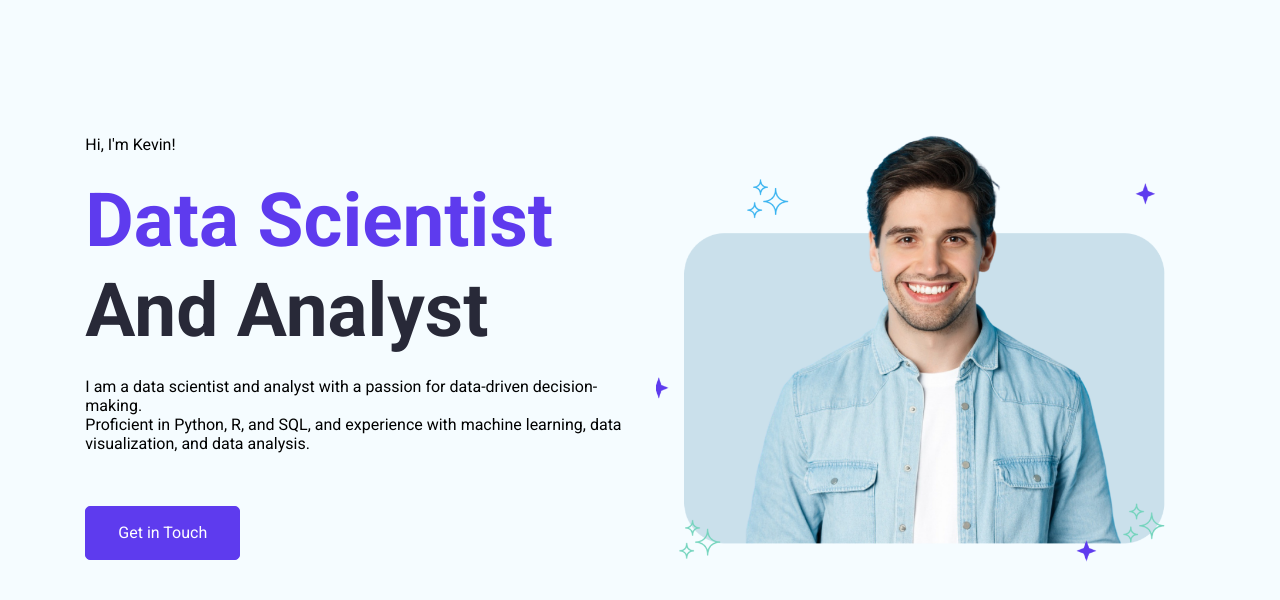
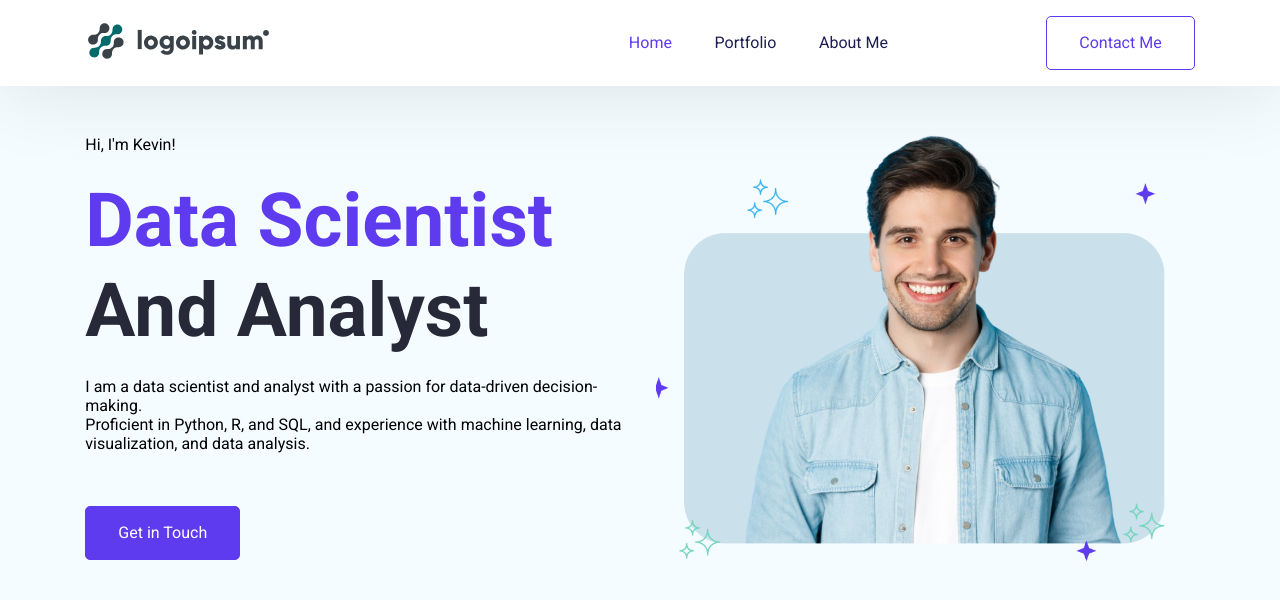
Before and after one commit to wkevin1210/portfolio, a React (Create React App) app: page / in a window 1280 px wide. Shown: the top 600 px of the page. Built offline with nearby package versions, Linux system fonts and the light colour scheme.

Commit message:
Added Navbar

```diff
--- a/src/App.css
+++ b/src/App.css
@@ -151,6 +151,50 @@
 }
 /* Section Titles Ends */
 
+/* Navbar Style Start */
+.navbar{
+    display:flex;
+    justify-content: space-between;
+    align-items: center;
+    padding: 15px 85.333px;
+    background: var(--white);
+    box-shadow: 0px 5.333px 80px 0 rgba(0,0,0,0.1);
+    position: fixed;
+    top: 0;
+    left: 0;
+    right: 0;
+}
+
+.navbar-items > ul{
+    list-style: none;
+    display: flex;
+    align-items: flex-start;
+    gap: 42.667px;
+    text-decoration: none;
+}
+
+.navbar-items ul > li > a{
+    text-decoration: none;
+}
+
+/* Navbar Content */
+
+.navbar-content{
+    color: var(--darkblue);
+    font-size: 16px;
+    font-style: normal;
+    font-weight: 400;
+    line-height: 24px;
+    cursor: pointer;
+}
+
+.navbar-active-content{
+    color: var(--primary);
+
+}
+
+/* Navbar Style Ends */
+
 /* Hero Section Style */
 .hero-section {
     display: grid;
@@ -199,3 +243,5 @@
     width: 100%;
     height: 100%;
 }
+
+/* Hero Section Style Ends */
--- a/src/App.js
+++ b/src/App.js
@@ -1,12 +1,21 @@
 import "./App.css";
 import React from "react";
 import { BrowserRouter as Router, Route, Routes} from "react-router-dom";
+import Navbar from "./Pages/Home/Navbar";
 import Home from "./Pages/Home/Homescreen";
 
 function App() {
     return (
         <div className="App">
-        <Home></Home>
+            <Router>
+                <div>
+                    <Navbar />
+                    <Routes>
+                        <Route path = "/" element={<Home />}></Route>
+                        <Route path = "*" element={<div>404, Not Found</div>}></Route>
+                    </Routes>
+                </div>
+            </Router>
         </div>
     );
 }
--- a/src/Pages/Home/Navbar.jsx
+++ b/src/Pages/Home/Navbar.jsx
@@ -0,0 +1,107 @@
+import { useState, useEffect} from "react";
+import { Link } from "react-scroll";
+
+function Navbar() {
+    const [navActive, setNavActive] = useState(false);
+
+    const toggleNav = () => {
+        setNavActive(!navActive);
+    }
+
+    const closeMenu = () => {
+        setNavActive(false);
+    }
+
+    useEffect(() => {
+        const handleResize = () => {
+            if (window.innderWidth <= 500){
+                closeMenu
+            }
+        }
+
+        window.addEventListener('resize', handleResize);
+
+        return () => {
+            window.removeEventListener('resize', handleResize);
+        };
+    }, []);
+
+    useEffect(() => {
+        if(window.innerWidth <= 1200){
+            closeMenu();
+        }
+    }, []);
+
+    return (
+        <nav className={`navbar ${navActive ? 'active' : ''}`}>
+            <div>
+                <img src="./img/logo.svg" alt="Logo" />
+            </div>
+            <a className={`nav_hamburger ${navActive ? "active" : ""}`} onClick={toggleNav}>
+                <span className="nav_hamburger_line"></span>
+                <span className="nav_hamburger_line"></span>
+                <span className="nav_hamburger_line"></span>
+            </a>
+            <div className={`navbar-items ${navActive ? "active" : ""}`}>
+                <ul>
+                    <li>
+                        <Link
+                            onClick={closeMenu}
+                            activeClass="navbar-active-content"
+                            spy={true}
+                            smooth={true}
+                            offset={-70}
+                            duration={500}
+                            to="heroSection"
+                            className="navbar-content"
+                        >
+                            Home
+                        </Link>
+                    </li>
+                    <li>
+                        <Link
+                            onClick={closeMenu}
+                            activeClass="navbar-active-content"
+                            spy={true}
+                            smooth={true}
+                            offset={-70}
+                            duration={500}
+                            to="MyPortfolio"
+                            className="navbar-content"
+                        >
+                            Portfolio
+                        </Link>
+                    </li>
+                    <li>
+                        <Link
+                            onClick={closeMenu}
+                            activeClass="navbar-active-content"
+                            spy={true}
+                            smooth={true}
+                            offset={-70}
+                            duration={500}
+                            to="AboutMe"
+                            className="navbar-content"
+                        >
+                            About Me
+                        </Link>
+                    </li>
+                </ul>
+            </div>
+            <Link
+                onClick={closeMenu}
+                activeClass="navbar-active-content"
+                spy={true}
+                smooth={true}
+                offset={-70}
+                duration={500}
+                to="Contact"
+                className="btn btn-outline-primary"
+            >
+                Contact Me
+            </Link>
+        </nav>
+    );
+}
+
+export default Navbar;
```
